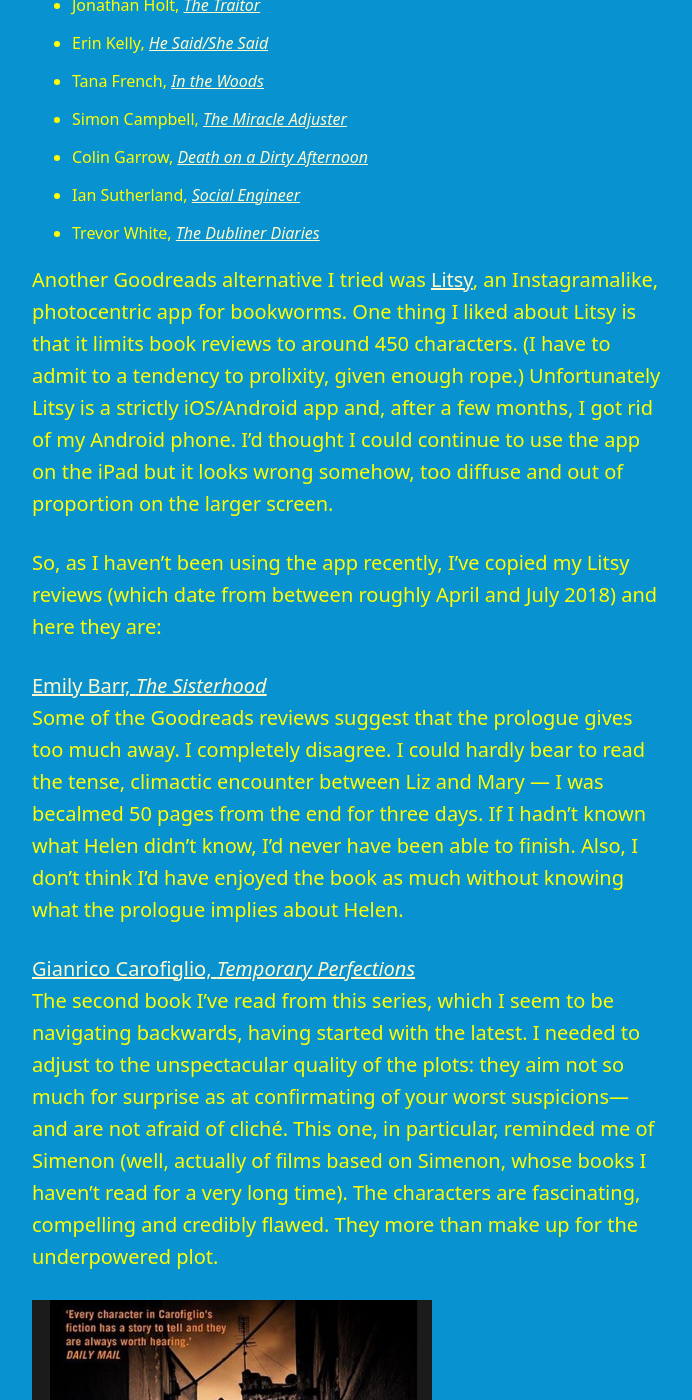
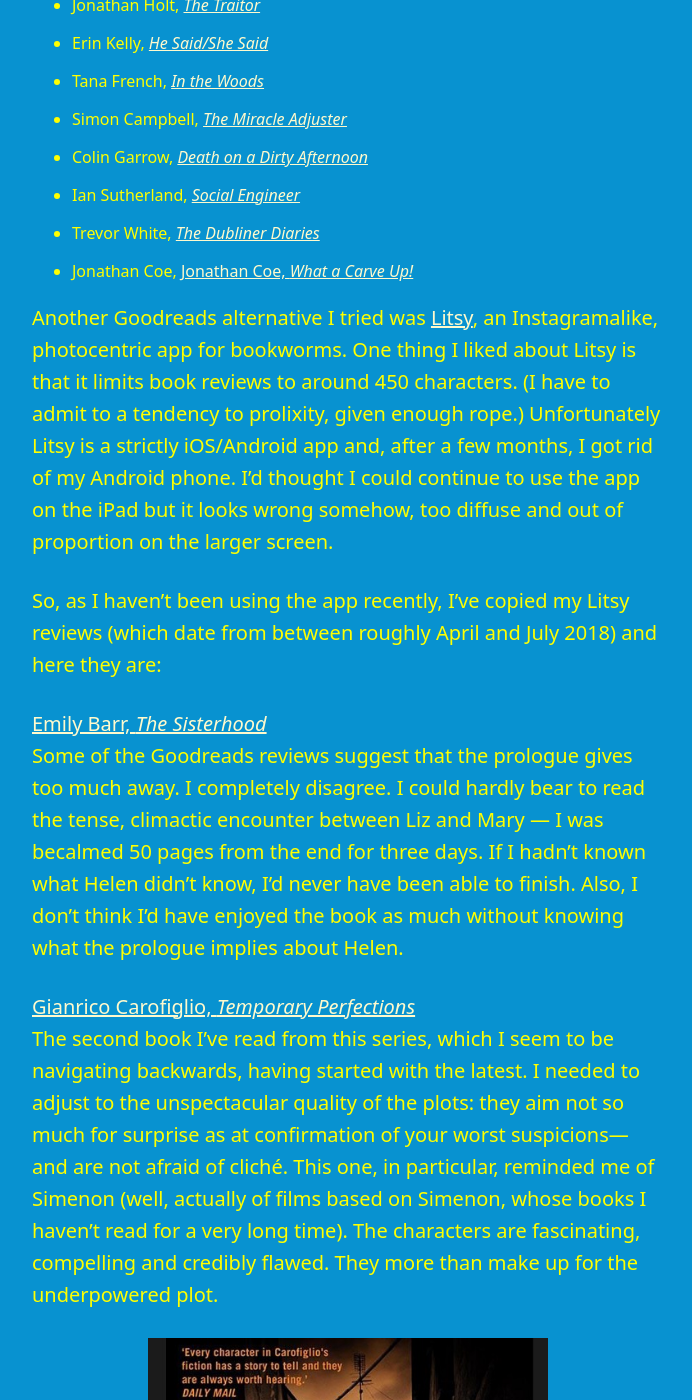
Before and after one commit to artkavanagh/github.io, a Jekyll site: the page book-reviews.html, which Jekyll copies as it is, in a window 1280 px wide and 1400 px high, scrolled down 1607 px. Shown: the whole window, without its empty margins (292-984 px from the left). Built offline with Jekyll 4.4.1, drawn with Linux system fonts in a browser that asks for light colours.

Commit message:
Update book-reviews.html

```diff
--- a/book-reviews.html
+++ b/book-reviews.html
@@ -41,6 +41,7 @@
 <li>Colin Garrow, <a href="https://www.artkavanagh.ie/colin-garrow-death-afternoon-review.html"><cite>Death on a Dirty Afternoon</cite></a></li>
 <li>Ian Sutherland, <a href="https://www.artkavanagh.ie/social-engineer.html"><cite>Social Engineer</cite></a></li>
 <li>Trevor White, <a href="https://www.artkavanagh.ie/trevor-white-dubliner-diaries.html"><cite>The Dubliner Diaries</cite></a></li>
+<li>Jonathan Coe, <a href="https://www.artkavanagh.ie/coe-carve-up-review.html">Jonathan Coe, <cite>What a Carve Up!</cite></a></li>
 </ul>
 <p>Another Goodreads alternative I tried was <a href="https://www.litsy.com">Litsy</a>, an Instagramalike, photocentric app for bookworms. One thing I liked about Litsy is that it limits book reviews to around 450 characters. (I have to admit to a tendency to prolixity, given enough rope.) Unfortunately Litsy is a strictly iOS/Android app and, after a few months, I got rid of my Android phone. I’d thought I could continue to use the app on the iPad but it looks wrong somehow, too diffuse and out of proportion on the larger screen.</p>
 
@@ -50,9 +51,9 @@
 Some of the Goodreads reviews suggest that the prologue gives too much away. I completely disagree. I could hardly bear to read the tense, climactic encounter between Liz and Mary — I was becalmed 50 pages from the end for three days. If I hadn’t known what Helen didn’t know, I’d never have been able to finish. Also, I don’t think I’d have enjoyed the book as much without knowing what the prologue implies about Helen.</p>
 
 <p><a href="https://www.bitterlemonpress.com/products/temporary-perfections">Gianrico Carofiglio, <em>Temporary Perfections</em></a><br/>
-The second book I’ve read from this series, which I seem to be navigating backwards, having started with the latest. I needed to adjust to the unspectacular quality of the plots: they aim not so much for surprise as at confirmating of your worst suspicions—and are not afraid of cliché. This one, in particular, reminded me of Simenon (well, actually of films based on Simenon, whose books I haven’t read for a very long time). The characters are fascinating, compelling and credibly flawed. They more than make up for the underpowered plot.</p>
+The second book I’ve read from this series, which I seem to be navigating backwards, having started with the latest. I needed to adjust to the unspectacular quality of the plots: they aim not so much for surprise as at confirmation of your worst suspicions—and are not afraid of cliché. This one, in particular, reminded me of Simenon (well, actually of films based on Simenon, whose books I haven’t read for a very long time). The characters are fascinating, compelling and credibly flawed. They more than make up for the underpowered plot.</p>
 
-<p><img src="GianricoCarofiglio.jpg" alt="Temporary Perfections by Gianrico Carofiglio" width="400" height="544"></p>
+<p><img src="GianricoCarofiglio.jpg" class="centre" alt="Temporary Perfections by Gianrico Carofiglio" width="400" height="544"></p>
 
 <p><a href="https://www.bitterlemonpress.com/products/a-fine-line">Gianrico Carofiglio, <em>A Fine Line</em></a><br/>
 I found this a bit disappointing (particularly given Scott Turow’s blurb!) though the first-person narrator and several other characters are really quite appealing. Advocate Guerrieri has no difficulty representing guilty defendants: after all, they’re entitled to a lawyer, like anyone else. But do those rules apply when his client, a judge facing trial for accepting bribes, is corrupting the justice system from the core? I think maybe I should give this a second chance but I’m not in any rush.</p>
@@ -74,12 +75,12 @@ Ivy is a struggling author who takes a gig teaching creative writing in a prison
 <p><a href="https://www.panmacmillan.com/authors/michelle-frances/the-girlfriend/9781509821525">Michelle Frances, <em>The Girlfriend</em></a><br/>
 DNF — at least so far. I put it aside over a year ago, a little more than a tenth of it read, and never resumed reading. It all seems a bit pointless: two women, the mother and girlfriend of a male character, don’t like each other. Earth shattering. If I ever do get back to it, I’ll have to start from the beginning because I won’t remember much.</p>
 
-<p><img src="MichelleFrances.JPG" alt="The Girlfriend by Michelle Frances" width="400" height="608"></p>
+<p><img src="MichelleFrances.JPG" class="centre" alt="The Girlfriend by Michelle Frances" width="400" height="608"></p>
 
 <p><a href="http://www.liznugent.ie/lying-in-wait-page/">Liz Nugent, <em>Lying in Wait</em></a><br/>
 I was very favourably surprised by Liz Nugent’s second novel. It’s not a procedural as I expected, though it begins with the murder of a drug-addicted, part-time sex worker by an apparently respectable judge, from which starting point it quickly goes in unpredictable directions. The intricately constructed plot features grotesquely damaged characters doing vicious things to each other; they’re mostly unsympathetic but fascinating to watch.</p>
 
-<p><img src="LizNugent.JPG" alt="Lying in Wait by Liz Nugent" width="400" height="630"></p>
+<p><img src="LizNugent.JPG" class="centre" alt="Lying in Wait by Liz Nugent" width="400" height="630"></p>
 
 <p><a href="http://www.debbimack.com/project/the-planck-factor/">Debbi Mack, <em>The Planck Factor</em></a><br/>
 Given the title and the blurb, I was expecting something wilder and weirder, and some concepts that would challenge my idea of reality, but this turned out to be a disappointingly ordinary thriller. On the plus side, there’s a rather neat novel-within-a-novel structure with events in the outer story seeming to echo those in the inner one.</p>
```
